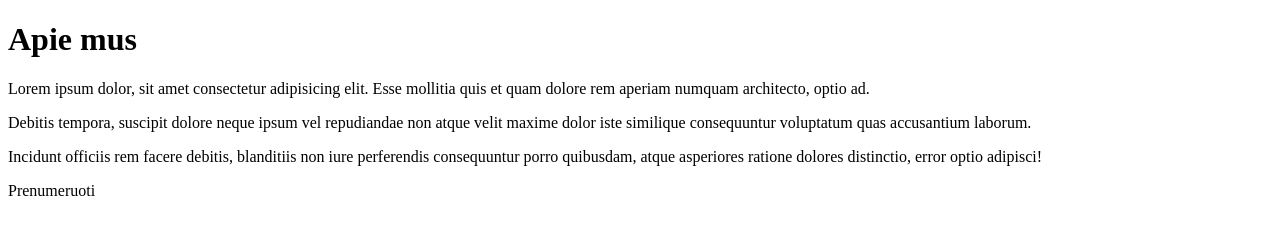
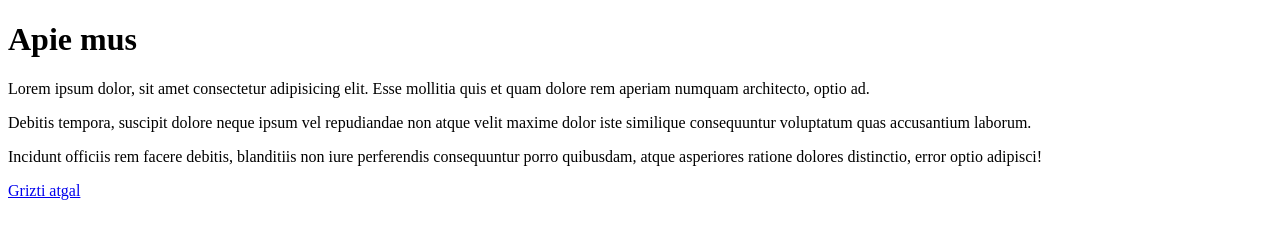
Before and after one commit to web-js-jme/vcs-web, a plain HTML site: page 2 Lecture/uzduotys/tinklarastis/apie-mus.html in a window 1280 px wide. Drawn offline with Linux system fonts and the light colour scheme.

Commit message:
6 uzduotis. tinklarastis

```diff
--- a/2 Lecture/uzduotys/tinklarastis/apie-mus.html
+++ b/2 Lecture/uzduotys/tinklarastis/apie-mus.html
@@ -16,6 +16,8 @@
         <p>Incidunt officiis rem facere debitis, blanditiis non iure perferendis
             consequuntur porro quibusdam, atque asperiores ratione dolores
             distinctio, error optio adipisci!</p>
-        <p>Prenumeruoti</p>
+        <p>
+            <a href="index.html">Grizti atgal</a>
+        </p>
     </body>
 </html>
```
